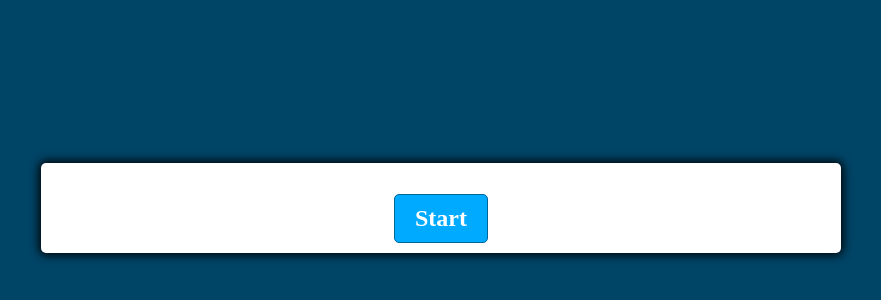
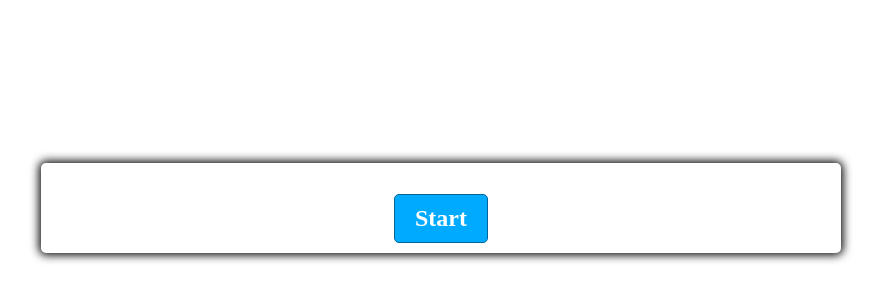
Before and after one commit to miacab89/CodeQuiz, a plain HTML site: page index.html in a window 1280 px wide. Shown: the part 192-492 px from the top of the page, without its empty margins (199-1080 px from the left). Drawn offline with Linux system fonts and the light colour scheme.

Commit message:
Update stylequiz.css

```diff
--- a/stylequiz.css
+++ b/stylequiz.css
@@ -17,7 +17,7 @@
     height: 100vh;
     justify-content: center;
     align-items: center;
-    background-color: hsl(var(--hue), 100%, 20%);
+    background-color: white;
   }
 
   body.correct {
```
